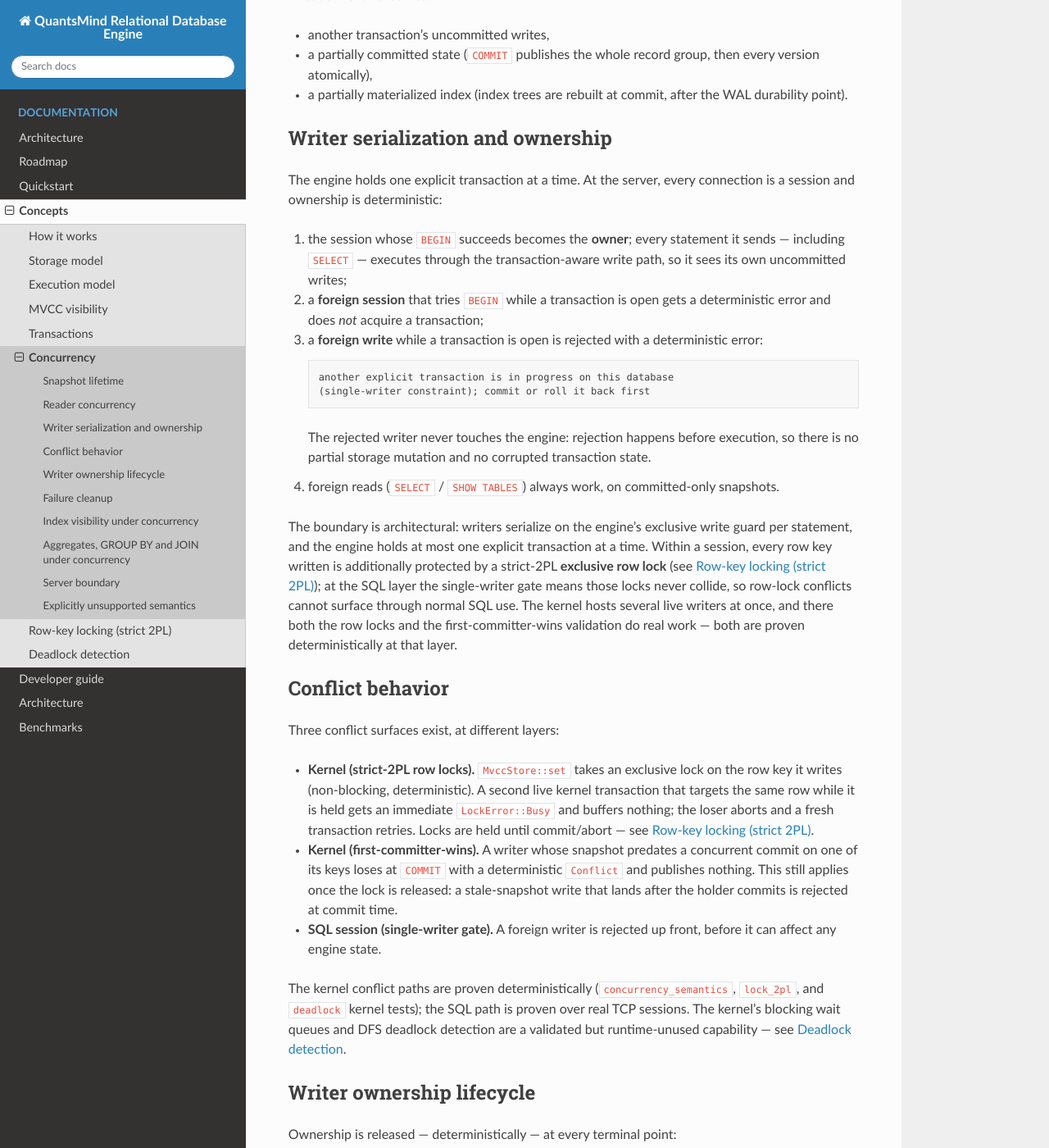
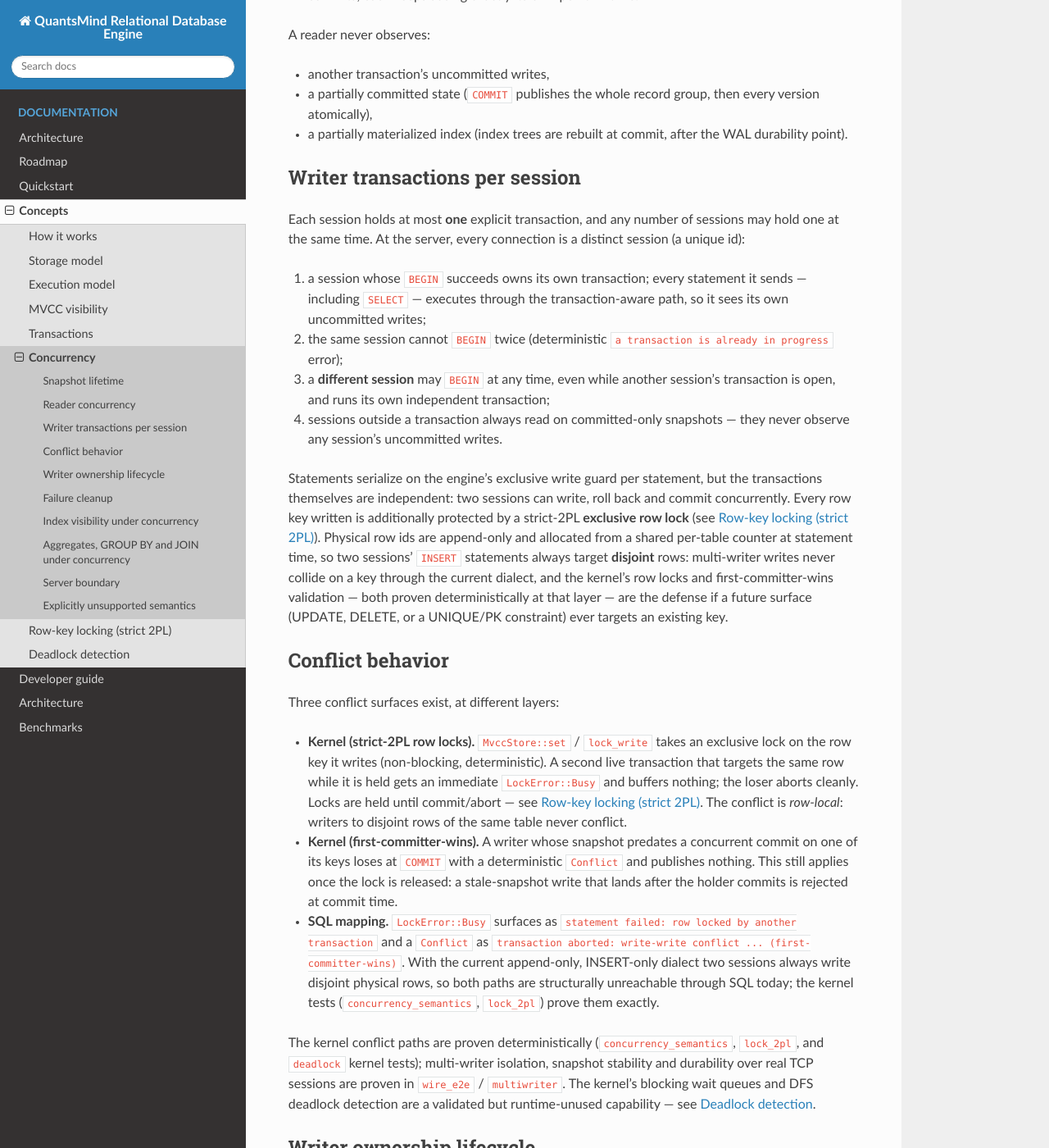
Before and after one commit to ajit-ai/Quantsmind-Relational-DB, a Sphinx documentation site: the page built from docs/concepts/concurrency.rst, in a window 1280 px wide and 1400 px high, scrolled down 1013 px. Shown: the whole window at 82% size. Built offline with Sphinx 7.4.7 and the Read the Docs theme 3.1.0, drawn with Linux system fonts in a browser that asks for light colours; some of the changed text lies outside the part shown.

Commit message:
feat: enable SQL multi-writer transactions

```diff
--- a/docs/architecture/index.rst
+++ b/docs/architecture/index.rst
@@ -21,6 +21,7 @@ architecture decision records behind the R3 choices.
    R4_CONCURRENCY_COMPLETION_REPORT
    R4_LOCK_COMPLETION_REPORT
    R4_DEADLOCK_COMPLETION_REPORT
+   R4_MULTIWRITER_COMPLETION_REPORT
 
 Architecture decision records (ADRs)
 ------------------------------------
--- a/docs/concepts/concurrency.rst
+++ b/docs/concepts/concurrency.rst
@@ -6,12 +6,15 @@ bounds of what it does — and does not — provide.
 
 The model in one sentence:
 
-    **Snapshot Isolation with controlled / single-writer write serialization.**
+    **Snapshot Isolation with one explicit write transaction per session.**
 
 The kernel's ``MvccStore`` natively hosts several concurrent transactions
-(readers and writers) with snapshot isolation. The SQL engine adds a deliberate,
-documented serialization boundary on top: **exactly one explicit transaction at
-a time**, enforced deterministically at the server's session layer.
+(readers and writers) with snapshot isolation. The SQL layer exposes that
+directly: **every session may hold its own explicit transaction, concurrently
+with every other session** (R4-MULTIWRITER). Statement execution is still
+serialized through the engine's write guard, but transactions are fully
+independent — each has its own snapshot, pending writes and row locks, and any
+subset may roll back or commit.
 
 Snapshot lifetime
 -----------------
@@ -24,8 +27,8 @@ A snapshot is established at ``BEGIN``:
   GROUP BY, JOIN — pairs it with the transaction's own buffered writes.
 
 A pure reader that never calls ``BEGIN`` takes a fresh snapshot per statement
-(committed data only), which is how autocommit reads and foreign-session reads
-behave. See :doc:`mvcc` for the full visibility contract.
+(committed data only), which is how autocommit reads and sessions outside a
+transaction behave. See :doc:`mvcc` for the full visibility contract.
 
 Reader concurrency
 ------------------
@@ -46,82 +49,85 @@ A reader never observes:
 * a partially materialized index (index trees are rebuilt at commit, after the
   WAL durability point).
 
-Writer serialization and ownership
-----------------------------------
+Writer transactions per session
+-------------------------------
 
-The engine holds one explicit transaction at a time. At the server, every
-connection is a session and ownership is deterministic:
+Each session holds at most **one** explicit transaction, and any number of
+sessions may hold one at the same time. At the server, every connection is a
+distinct session (a unique id):
 
-1. the session whose ``BEGIN`` succeeds becomes the **owner**; every statement
-   it sends — including ``SELECT`` — executes through the transaction-aware
-   write path, so it sees its own uncommitted writes;
-2. a **foreign session** that tries ``BEGIN`` while a transaction is open gets a
-   deterministic error and does *not* acquire a transaction;
-3. a **foreign write** while a transaction is open is rejected with a
-   deterministic error:
+1. a session whose ``BEGIN`` succeeds owns its own transaction; every
+   statement it sends — including ``SELECT`` — executes through the
+   transaction-aware path, so it sees its own uncommitted writes;
+2. the same session cannot ``BEGIN`` twice (deterministic
+   ``a transaction is already in progress`` error);
+3. a **different session** may ``BEGIN`` at any time, even while another
+   session's transaction is open, and runs its own independent transaction;
+4. sessions outside a transaction always read on committed-only snapshots —
+   they never observe any session's uncommitted writes.
 
-   .. code-block:: text
-
-      another explicit transaction is in progress on this database
-      (single-writer constraint); commit or roll it back first
-
-   The rejected writer never touches the engine: rejection happens before
-   execution, so there is no partial storage mutation and no corrupted
-   transaction state.
-4. foreign reads (``SELECT`` / ``SHOW TABLES``) always work, on committed-only
-   snapshots.
-
-The boundary is architectural: writers serialize on the engine's exclusive
-write guard per statement, and the engine holds at most one explicit
-transaction at a time. Within a session, every row key written is additionally
-protected by a strict-2PL **exclusive row lock** (see :doc:`locking`); at the
-SQL layer the single-writer gate means those locks never collide, so row-lock
-conflicts cannot surface through normal SQL use. The kernel hosts several live
-writers at once, and there both the row locks and the first-committer-wins
-validation do real work — both are proven deterministically at that layer.
+Statements serialize on the engine's exclusive write guard per statement, but
+the transactions themselves are independent: two sessions can write, roll back
+and commit concurrently. Every row key written is additionally protected by a
+strict-2PL **exclusive row lock** (see :doc:`locking`). Physical row ids are
+append-only and allocated from a shared per-table counter at statement time,
+so two sessions' ``INSERT`` statements always target **disjoint** rows: multi-writer
+writes never collide on a key through the current dialect, and the kernel's
+row locks and first-committer-wins validation — both proven deterministically
+at that layer — are the defense if a future surface (UPDATE, DELETE, or a
+UNIQUE/PK constraint) ever targets an existing key.
 
 Conflict behavior
 -----------------
 
 Three conflict surfaces exist, at different layers:
 
-* **Kernel (strict-2PL row locks).** ``MvccStore::set`` takes an exclusive
-  lock on the row key it writes (non-blocking, deterministic). A second live
-  kernel transaction that targets the same row while it is held gets an
-  immediate ``LockError::Busy`` and buffers nothing; the loser aborts and a
-  fresh transaction retries. Locks are held until commit/abort — see
-  :doc:`locking`.
+* **Kernel (strict-2PL row locks).** ``MvccStore::set`` / ``lock_write`` takes
+  an exclusive lock on the row key it writes (non-blocking, deterministic). A
+  second live transaction that targets the same row while it is held gets an
+  immediate ``LockError::Busy`` and buffers nothing; the loser aborts cleanly.
+  Locks are held until commit/abort — see :doc:`locking`. The conflict is
+  *row-local*: writers to disjoint rows of the same table never conflict.
 * **Kernel (first-committer-wins).** A writer whose snapshot predates a
   concurrent commit on one of its keys loses at ``COMMIT`` with a
   deterministic ``Conflict`` and publishes nothing. This still applies once
   the lock is released: a stale-snapshot write that lands after the holder
   commits is rejected at commit time.
-* **SQL session (single-writer gate).** A foreign writer is rejected up front,
-  before it can affect any engine state.
+* **SQL mapping.** ``LockError::Busy`` surfaces as
+  ``statement failed: row locked by another transaction`` and a ``Conflict``
+  as ``transaction aborted: write-write conflict ... (first-committer-wins)``.
+  With the current append-only, INSERT-only dialect two sessions always write
+  disjoint physical rows, so both paths are structurally unreachable through
+  SQL today; the kernel tests (``concurrency_semantics``, ``lock_2pl``) prove
+  them exactly.
 
 The kernel conflict paths are proven deterministically (``concurrency_semantics``,
-``lock_2pl``, and ``deadlock`` kernel tests); the SQL path is proven over real
-TCP sessions. The kernel's blocking wait queues and DFS deadlock detection are
-a validated but runtime-unused capability — see :doc:`deadlocks`.
+``lock_2pl``, and ``deadlock`` kernel tests); multi-writer isolation, snapshot
+stability and durability over real TCP sessions are proven in
+``wire_e2e`` / ``multiwriter``. The kernel's blocking wait queues and DFS
+deadlock detection are a validated but runtime-unused capability — see
+:doc:`deadlocks`.
 
 Writer ownership lifecycle
 --------------------------
 
-Ownership is released — deterministically — at every terminal point:
+A session's transaction is released — deterministically — at every terminal
+point:
 
-* **COMMIT** — rows are published and the transaction slot frees,
+* **COMMIT** — rows are published and the session's transaction slot frees,
 * **ROLLBACK** — buffered state is discarded and the slot frees,
 * **failed COMMIT / ROLLBACK** — the engine has already taken (finished or
-  discarded) the active transaction, so ownership frees even on error,
+  discarded) the session's transaction, so the slot frees even on error,
 * **session termination** — a connection that closes (``Terminate`` packet or
-  TCP disconnect) while owning an open transaction has it **rolled back
-  automatically**, so a later session can always acquire the writer slot.
+  TCP disconnect) while holding an open transaction has it **rolled back
+  automatically**, releasing its row locks; every other session's transaction
+  is unaffected.
 
 A failed *statement* (for example an arity error or a NOT NULL violation) does
-**not** end the transaction — the transaction continues and the owner keeps
-ownership until ``COMMIT`` or ``ROLLBACK``. This is the documented SQL semantic:
-statement failure is not conflated with transaction rollback. After any release
-the database is immediately usable by the next writer.
+**not** end the transaction — the transaction continues within that session,
+and other sessions are unaffected either way. This is the documented SQL
+semantic: statement failure is not conflated with transaction rollback. After
+any release the session is immediately usable for a new transaction.
 
 Failure cleanup
 ---------------
@@ -168,27 +174,31 @@ Each connection runs on its own OS thread against one
 * concurrent sessions can read in parallel under the shared read guard;
 * writes (autocommit or transaction-owner statements) take the exclusive write
   guard per statement;
-* the engine's single explicit transaction slot is owned by at most one session
-  at a time, and the ownership flags are bookkept per connection.
+* each session's transaction is tracked independently (one per session), and
+  the per-connection flags are bookkept alongside the engine's authoritative
+  session map.
 
-Note: the server serializes operations through the engine lock — it does not
-pretend to execute conflicting transactions in parallel. The determinism in the
-tests comes from handshakes and barriers, never from sleeps; the correctness
-proofs (two live transactions, snapshot stability, conflicts) live at the kernel
-level where the interleavings are exact.
+Note: the server serializes *statement execution* through the engine lock — it
+does not pretend to execute conflicting statements in parallel. Transactions
+themselves are concurrent: two open transactions can both buffer writes and
+commit independently. The determinism in the tests comes from handshakes and
+barriers, never from sleeps; the correctness proofs (two live transactions,
+snapshot stability, conflicts) live at the kernel level where the interleavings
+are exact.
 
 Explicitly unsupported semantics
 --------------------------------
 
 The current implementation does **not** provide:
 
-* **multi-writer SQL sessions** (one writer at a time by design; the kernel
-  store — where row locks and write-write conflicts live — already hosts
-  several live writers, proven at the kernel layer);
 * **serializable isolation** (SI is the isolation level; write skew is neither
   prevented nor claimed to be);
 * **READ COMMITTED for explicit transactions** (a pinned SI snapshot never
   advances mid-transaction);
+* **cross-session row-key write conflicts through SQL** — because the dialect
+  is append-only INSERT (no UPDATE/DELETE, no UNIQUE/PK), two sessions always
+  target disjoint physical rows; the no-wait conflict machinery is real and
+  proven, but reachable only at the kernel layer until such a surface exists;
 * **blocking write waits** — the SQL/MVCC write path always uses the
   deterministic no-wait row-lock path (``LockManager::try_lock``). The lock
   manager's blocking FIFO-queue ``acquire`` with deadlock detection is a
```
Also changed, not shown: docs/architecture/R4_MULTIWRITER_COMPLETION_REPORT.rst (added, +246 -0 lines), docs/concepts/deadlocks.rst (+7 -4 lines), docs/concepts/locking.rst (+9 -5 lines), docs/concepts/mvcc.rst (+23 -22 lines), docs/concepts/transactions.rst (+38 -36 lines), 6 other files.
